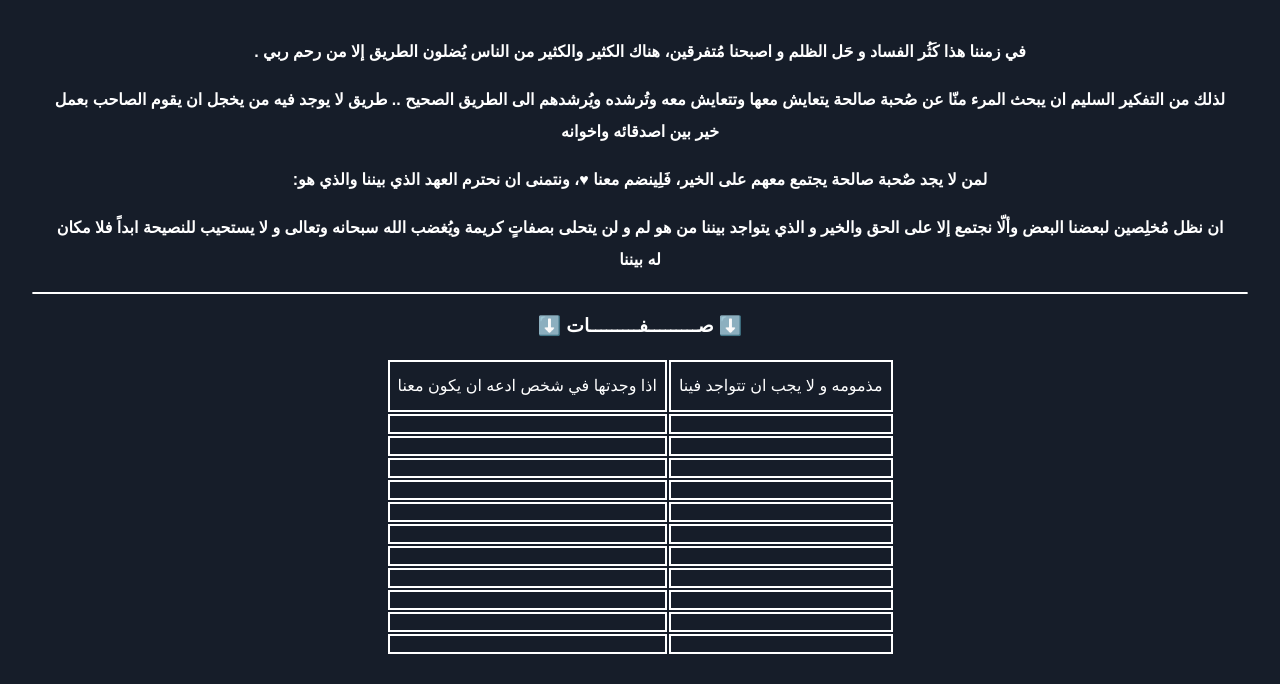
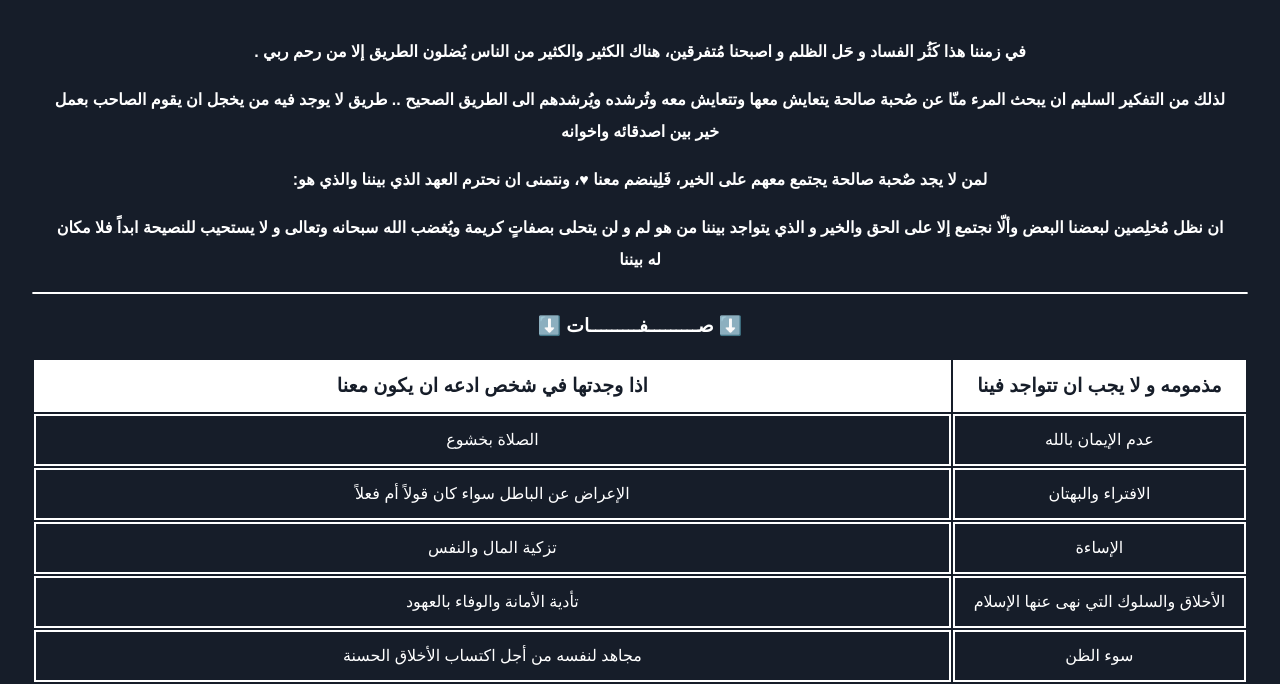
Before and after one commit to M3MD69/StaunchBrotherhood, a plain HTML site: page index.html in a window 1280 px wide. Shown: the part 116-800 px from the top of the page. Drawn offline with Linux system fonts and the light colour scheme; a web font is replaced by a local one.

Commit message:
◘ Update:
	modified:   index.html
    اضافة الصفات

	modified:   main.css
    تعديلات بسيطة

```diff
--- a/index.html
+++ b/index.html
@@ -25,52 +25,52 @@
     <table>
         <h3>⬇️ صـــــــــفـــــــــات ⬇️</h3>
         <tr>
-            <td>مذمومه و لا يجب ان تتواجد فينا</td>
-            <td>اذا وجدتها في شخص ادعه ان يكون معنا</td>
+            <td style="background: var(--secondaryColor); color: var(--primaryColor); font-weight: bold; font-size: larger;">مذمومه و لا يجب ان تتواجد فينا</td>
+            <td style="background: var(--secondaryColor); color: var(--primaryColor); font-weight: bold; font-size: larger;">اذا وجدتها في شخص ادعه ان يكون معنا</td>
         </tr>
         <tr>
-            <td></td>
-            <td></td>
+            <td>عدم الإيمان بالله</td>
+            <td>الصلاة بخشوع</td>
         </tr>
         <tr>
-            <td></td>
-            <td></td>
+            <td>الافتراء والبهتان</td>
+            <td>الإعراض عن الباطل سواء كان قولاً أم فعلاً</td>
         </tr>
         <tr>
-            <td></td>
-            <td></td>
+            <td>الإساءة</td>
+            <td>تزكية المال والنفس</td>
         </tr>
         <tr>
-            <td></td>
-            <td></td>
+            <td>الأخلاق والسلوك التي نهى عنها الإسلام</td>
+            <td>تأدية الأمانة والوفاء بالعهود</td>
         </tr>
         <tr>
-            <td></td>
-            <td></td>
+            <td>سوء الظن</td>
+            <td>مجاهد لنفسه من أجل اكتساب الأخلاق الحسنة</td>
         </tr>
         <tr>
-            <td></td>
-            <td></td>
+            <td>البغض والكراهية</td>
+            <td>المحافظة على الصلاة</td>
         </tr>
         <tr>
-            <td></td>
-            <td></td>
+            <td>الذَل</td>
+            <td>اتّباع الصراط المستقيم</td>
         </tr>
         <tr>
-            <td></td>
-            <td></td>
+            <td>الكذب</td>
+            <td>تجنّب حضور الباطل من المعاصي، وإنكارها حال حضورها والإعراض عنها</td>
         </tr>
         <tr>
-            <td></td>
-            <td></td>
+            <td>التهاون في ما امرنا الله و رسولة بفعله حتى لو كانت من السُنن</td>
+            <td>الخشوع حين الإقبال على الله -تعالى-، وتعظيمه، والخوف من عقابه، ورجاء ثوابه وإحسانه</td>
         </tr>
         <tr>
-            <td></td>
-            <td></td>
+            <td>لا يُصلي و لا يقرأ القرآن</td>
+            <td>الإيمان بالله -تعالى- وحده، لا إله غيره، ولا معبود سواه، زبأنّه هو الخالق والرازق، له الأسماء الحسنى والصفات العليا، وهو الكامل الذي لا نقص فيه، والواحد الذي لا ندّ له، وكذلك الإيمان باليوم الآخر والملائكة والكتاب والنبيين</td>
         </tr>
         <tr>
-            <td></td>
-            <td></td>
+            <td>الغيبة والنميمة</td>
+            <td>طلب النصح من الذين يتّصفون بالحكمة والأمانة</td>
         </tr>
     </table>
 
--- a/main.css
+++ b/main.css
@@ -1,7 +1,8 @@
 @import url('https://fonts.googleapis.com/css2?family=Alexandria&display=swap');
 
 :root {
-    background-color: #161D29;
+    --primaryColor: #161D29;
+    --secondaryColor: #FFFFFF;
 }
 
 * {
@@ -15,7 +16,7 @@
     margin: 1rem;
     line-height: 2rem;
     color: #FFFFFF;
-    background-color: var(background-color);
+    background-color: var(--primaryColor);
 }
 
 img {
@@ -25,7 +26,7 @@ img {
     padding: 1rem;
 }
 
-h1{
+h1 {
     line-height: 3.5rem;
 }
 
@@ -41,7 +42,6 @@ hr {
 }
 
 td {
-    margin: auto;
     padding: 0.5rem;
     border: 2.5px solid #FFFFFF;
 }
```
